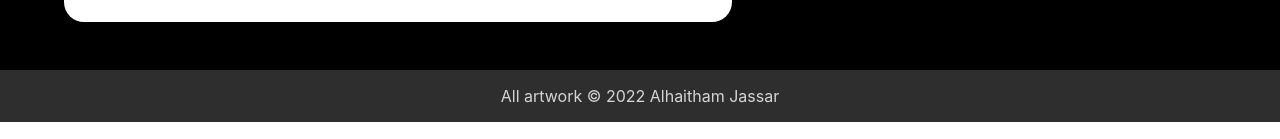
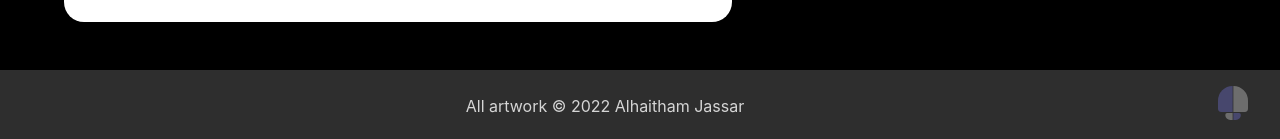
Before and after one commit to HJassar/jassarbrush, a Next.js app: page / in a window 1280 px wide. Shown: the part 1466-1605 px from the top of the page. Built offline with nearby package versions, Linux system fonts and the light colour scheme; no server answers.

Commit message:
by synafy

```diff
--- /dev/null
+++ b/components/Synafy.tsx
@@ -0,0 +1,21 @@
+import { IconButton, Tooltip } from "@mui/material";
+import LinkRouter from "./LinkRouter";
+
+const src = "/assets/synafy.svg";
+
+export default function Synafy() {
+  return (
+    <Tooltip title="Made with ❤ by Synafy" placement="left" arrow>
+      <IconButton>
+        <LinkRouter
+          to="http://synafy.com"
+          target="_blank"
+          rel="noopener"
+          sx={{ opacity: 0.3 }}
+        >
+          <img width="30" src={src} alt="Synafy" />
+        </LinkRouter>
+      </IconButton>
+    </Tooltip>
+  );
+}
--- a/components/layout/Footer.tsx
+++ b/components/layout/Footer.tsx
@@ -7,6 +7,7 @@ import { Box, Container } from "@mui/material";
 import React from "react";
 import ContactForm from "../ContactForm";
 import LinkRouter from "../LinkRouter";
+import Synafy from "../Synafy";
 
 export default function Footer() {
   return (
@@ -82,6 +83,7 @@ export default function Footer() {
           color: "rgba(255,255,255,0.8)",
         }}
       >
+        <Box display="flex" alignItems="center">
           <Container
             maxWidth="xl"
             sx={{
@@ -91,6 +93,10 @@ export default function Footer() {
           >
             All artwork &#169; {new Date().getFullYear()} Alhaitham Jassar
           </Container>
+          <Box pr={3} py={1}>
+            <Synafy />
+          </Box>
+        </Box>
       </Box>
     </Box>
   );
```
Also changed, not shown: public/assets/synafy.svg (added), public/vercel.svg (deleted). Lines whose indentation alone changed are shown as unchanged.
